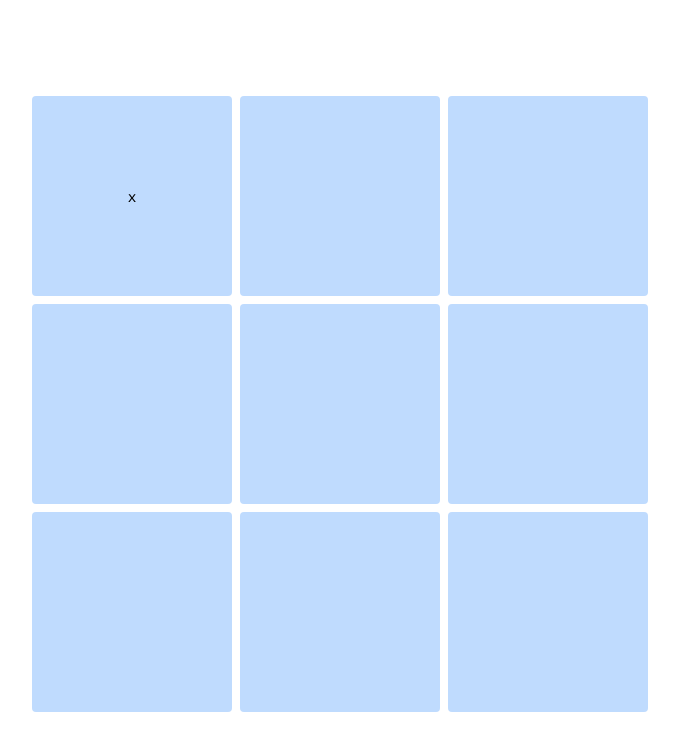
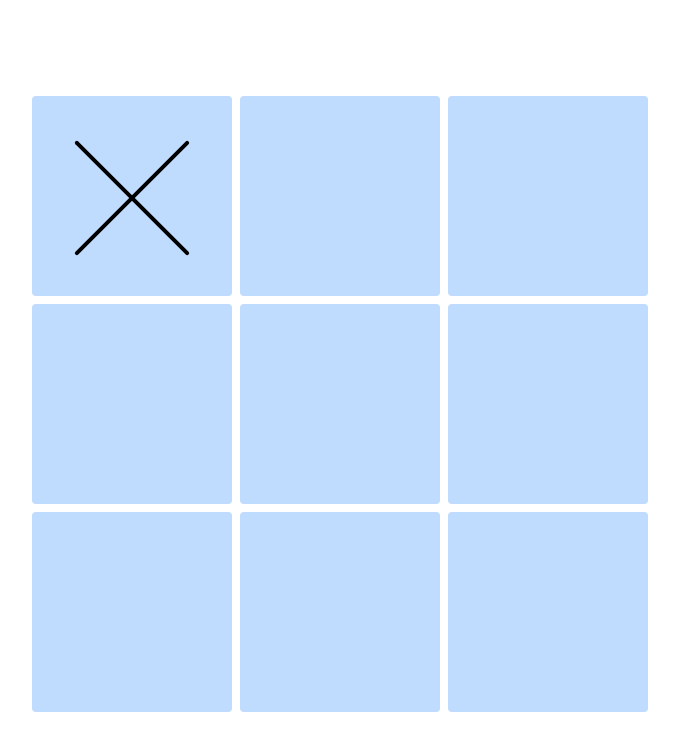
Before and after one commit to williamalowe/super_tictactoe, a Next.js app: page / in a window 1280 px wide. Both pictures are taken after a click on the element 432 px from the left and 196 px from the top of the page. Shown: the top 750 px of the page, without its empty margins (300-979 px from the left). Built offline with nearby package versions, Linux system fonts and the light colour scheme.

Commit message:
feat: add xMarker component

```diff
--- a/src/components/game-tile.tsx
+++ b/src/components/game-tile.tsx
@@ -1,4 +1,6 @@
 "use client";
+
+import XMarker from "./xMarker";
 
 export default function GameTile({
   content,
@@ -12,7 +14,7 @@ export default function GameTile({
       className="bg-blue-200 rounded aspect-square flex items-center justify-center h-[25vh] hover:bg-blue-400 cursor-pointer"
       onClick={handleClick}
     >
-      {content === "x" ? "x" : content === "o" ? "o" : ""}
+      {content === "x" ? <XMarker /> : content === "o" ? "o" : ""}
     </div>
   );
 }
--- /dev/null
+++ b/src/components/xMarker.tsx
@@ -0,0 +1,9 @@
+
+export default function XMarker() {
+  return (
+    <div className="relative">
+      <div className="absolute w-[20vh] h-1 bg-black rotate-45 -left-[10vh] rounded"/>
+      <div className="absolute w-[20vh] h-1 bg-black -rotate-45 -left-[10vh] rounded"/>
+    </div>
+  )
+}
```
